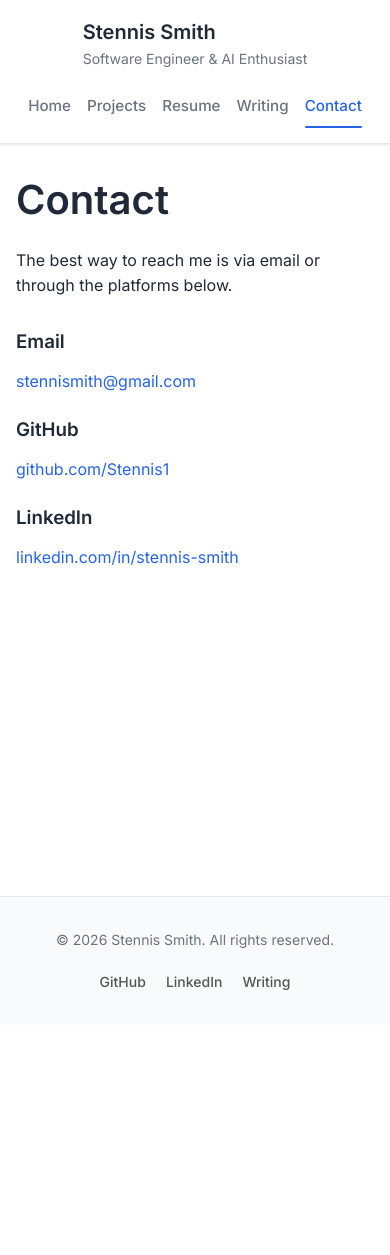
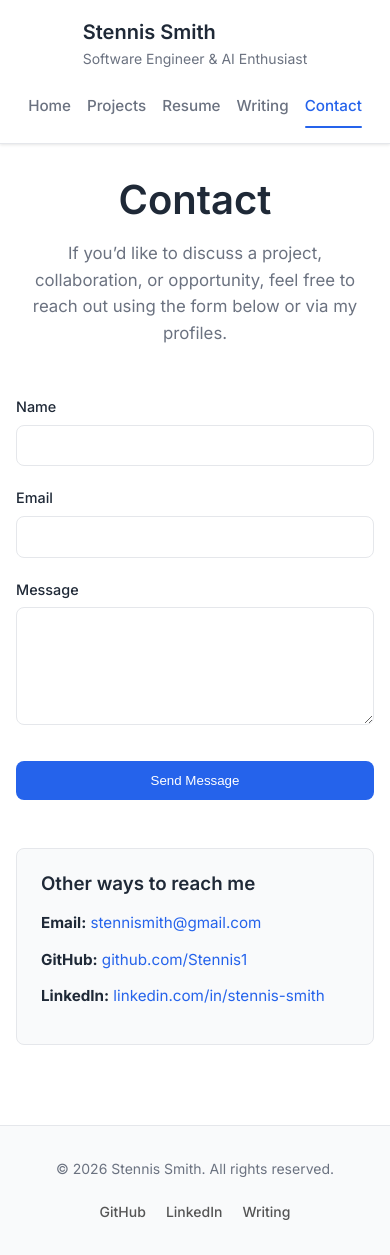
Before and after one commit to Stennis1/stennis-portfolio, a Next.js app: page /contact in a window 390 px wide. Before the commit the page ends 1025 px from the top, so only its background shows below. Built offline with nearby package versions, Linux system fonts and the light colour scheme.

Commit message:
feat: update contact page with stylesheet and activate form submissions

```diff
--- a/app/contact/page.module.css
+++ b/app/contact/page.module.css
@@ -1,136 +1,126 @@
-.contactHeader {
-  margin-bottom: 3rem;
-  text-align: center;
+.contactSection {
+  max-width: 900px;
+  margin: 0 auto;
 }
 
-.subtitle {
+.header {
+  text-align: center;
+  margin-bottom: 3rem;
+}
+
+.header h1 {
+  margin-bottom: 1rem;
+}
+
+.header p {
   color: var(--text-light);
-  font-size: 1.125rem;
+  font-size: 1.05rem;
   max-width: 600px;
   margin: 0 auto;
 }
 
-.contactGrid {
+/* LAYOUT */
+
+.content {
   display: grid;
-  grid-template-columns: 1fr 300px;
+  grid-template-columns: 1fr 320px;
   gap: 3rem;
-  align-items: start;
 }
 
-.contactMain {
+/* FORM */
+
+.form {
   display: flex;
   flex-direction: column;
-  gap: 1.5rem;
+  gap: 1.25rem;
 }
 
-.contactCard {
-  background: var(--background-color);
+.field {
+  display: flex;
+  flex-direction: column;
+  gap: 0.4rem;
+}
+
+.field label {
+  font-size: 0.9rem;
+  font-weight: 500;
+  color: var(--text-color);
+}
+
+.field input,
+.field textarea {
+  padding: 0.65rem 0.75rem;
+  border-radius: var(--radius);
+  border: 1px solid var(--border-color);
+  font-size: 0.95rem;
+  font-family: inherit;
+}
+
+.field input:focus,
+.field textarea:focus {
+  outline: none;
+  border-color: var(--primary-color);
+}
+
+.submitButton {
+  margin-top: 1rem;
+  align-self: flex-start;
+  background: var(--primary-color);
+  color: #fff;
+  border: none;
+  padding: 0.75rem 1.75rem;
+  border-radius: var(--radius);
+  font-weight: 500;
+  cursor: pointer;
+  transition: background 0.2s, transform 0.2s;
+}
+
+.submitButton:hover {
+  background: var(--primary-dark);
+  transform: translateY(-1px);
+}
+
+/* DIRECT CONTACT */
+
+.directContact {
+  background: var(--background-alt);
   border: 1px solid var(--border-color);
   border-radius: var(--radius);
   padding: 1.5rem;
-  display: flex;
-  gap: 1.5rem;
-  align-items: flex-start;
-  transition:
-    transform 0.2s,
-    box-shadow 0.2s;
 }
 
-.contactCard:hover {
-  transform: translateY(-2px);
-  box-shadow: var(--shadow-md);
+.directContact h3 {
+  margin-bottom: 1rem;
 }
 
-.contactIcon {
-  color: var(--primary-color);
-  flex-shrink: 0;
+.directContact ul {
+  list-style: none;
+  padding: 0;
+  margin: 0;
 }
 
-.contactInfo h3 {
-  font-size: 1.125rem;
-  margin-bottom: 0.5rem;
-  color: var(--text-color);
-}
-
-.contactInfo p {
-  color: var(--text-light);
-  font-size: 0.875rem;
+.directContact li {
   margin-bottom: 0.75rem;
-}
-
-.contactLink {
-  display: inline-block;
-  color: var(--primary-color);
-  font-weight: 500;
   font-size: 0.95rem;
 }
 
-.contactLink:hover {
+.directContact a {
+  color: var(--primary-color);
+  text-decoration: none;
+}
+
+.directContact a:hover {
   text-decoration: underline;
 }
 
-.sidebarCard {
-  background: var(--background-alt);
-  padding: 1.5rem;
-  border-radius: var(--radius);
-  border: 1px solid var(--border-color);
-  position: sticky;
-  top: 6rem;
-}
-
-.sidebarCard h3 {
-  font-size: 1.125rem;
-  margin: 1.5rem 0 0.75rem;
-  color: var(--text-color);
-}
-
-.sidebarCard h3:first-child {
-  margin-top: 0;
-}
-
-.sidebarCard p {
-  color: var(--text-light);
-  font-size: 0.95rem;
-  line-height: 1.6;
-}
-
-.contactList {
-  display: flex;
-  flex-direction: column;
-  gap: 0.5rem;
-}
-
-.contactList li {
-  position: relative;
-  padding-left: 1.5rem;
-  color: var(--text-color);
-  font-size: 0.95rem;
-}
-
-.contactList li:before {
-  content: "✓";
-  position: absolute;
-  left: 0;
-  color: var(--primary-color);
-  font-weight: bold;
-}
+/* MOBILE */
 
 @media (max-width: 900px) {
-  .contactGrid {
+  .content {
     grid-template-columns: 1fr;
-    gap: 2rem;
   }
 
-  .sidebarCard {
-    position: static;
-    max-width: 500px;
-    margin: 0 auto;
+  .submitButton {
+    width: 100%;
   }
 }
-
-@media (max-width: 480px) {
-  .contactCard {
-    flex-direction: column;
-    gap: 1rem;
-  }
-}
--- a/app/contact/page.tsx
+++ b/app/contact/page.tsx
@@ -1,56 +1,87 @@
 import Container from "../components/Container";
+import styles from "./page.module.css";
 
 export default function ContactPage() {
   return (
     <Container>
-      <div style={{ maxWidth: "600px", margin: "0 auto" }}>
+      <section className={styles.contactSection}>
+        <header className={styles.header}>
           <h1>Contact</h1>
           <p>
-          The best way to reach me is via email or through the platforms below.
+            If you’d like to discuss a project, collaboration, or opportunity,
+            feel free to reach out using the form below or via my profiles.
           </p>
+        </header>
 
-        <div style={{ marginTop: "2rem" }}>
-          <div style={{ marginBottom: "1.5rem" }}>
-            <h3>Email</h3>
-            <p>
-              <a
-                href="mailto:stennismith@gmail.com"
-                style={{ color: "#2563eb" }}
+        <div className={styles.content}>
+          {/* CONTACT FORM */}
+          <form
+            className={styles.form}
+            action="https://formspree.io/f/xgoovwzo"
+            method="POST"
           >
+            <div className={styles.field}>
+              <label htmlFor="name">Name</label>
+              <input id="name" name="name" type="text" required />
+            </div>
+
+            <div className={styles.field}>
+              <label htmlFor="email">Email</label>
+              <input id="email" name="email" type="email" required />
+            </div>
+
+            <div className={styles.field}>
+              <label htmlFor="message">Message</label>
+              <textarea
+                id="message"
+                name="message"
+                rows={5}
+                required
+              ></textarea>
+            </div>
+
+            <button type="submit" className={styles.submitButton}>
+              Send Message
+            </button>
+          </form>
+
+          {/* DIRECT CONTACT */}
+          <div className={styles.directContact}>
+            <h3>Other ways to reach me</h3>
+
+            <ul>
+              <li>
+                <strong>Email:</strong>{" "}
+                <a href="mailto:stennismith@gmail.com">
                   stennismith@gmail.com
                 </a>
-            </p>
-          </div>
+              </li>
 
-          <div style={{ marginBottom: "1.5rem" }}>
-            <h3>GitHub</h3>
-            <p>
+              <li>
+                <strong>GitHub:</strong>{" "}
                 <a
                   href="https://github.com/Stennis1"
                   target="_blank"
                   rel="noopener noreferrer"
-                style={{ color: "#2563eb" }}
                 >
                   github.com/Stennis1
                 </a>
-            </p>
-          </div>
+              </li>
 
-          <div style={{ marginBottom: "1.5rem" }}>
-            <h3>LinkedIn</h3>
-            <p>
+              <li>
+                <strong>LinkedIn:</strong>{" "}
                 <a
                   href="https://www.linkedin.com/in/stennis-smith/"
                   target="_blank"
                   rel="noopener noreferrer"
-                style={{ color: "#2563eb" }}
                 >
                   linkedin.com/in/stennis-smith
                 </a>
-            </p>
+              </li>
+            </ul>
           </div>
         </div>
-      </div>
+      </section>
     </Container>
   );
 }
```
Lines whose indentation alone changed are shown as unchanged.
